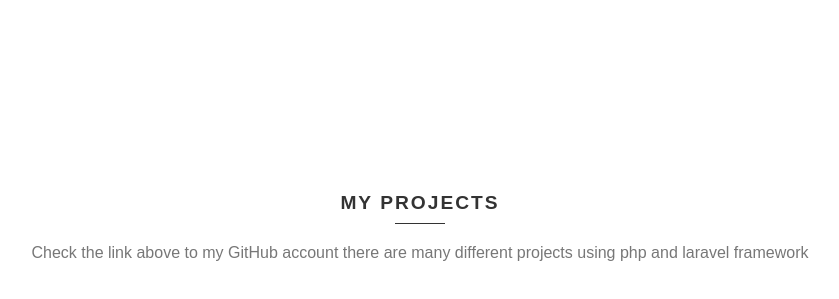
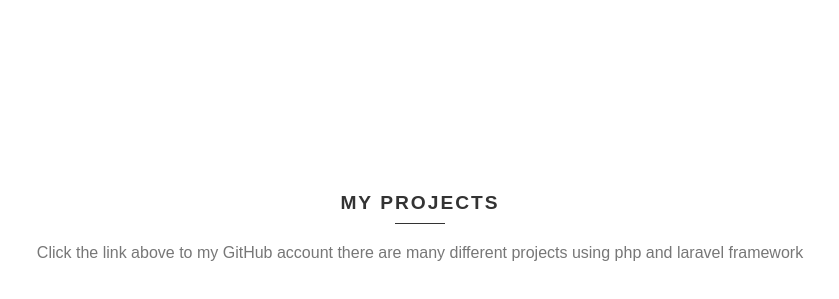
Before and after one commit to mohsen-ebrahem/Portfolio, a plain HTML site: page index.html in a window 1280 px wide. Shown: the part 2448-2747 px from the top of the page, 345-1184 px from the left. Drawn offline with Linux system fonts and the light colour scheme.

Commit message:
Update index.html

```diff
--- a/index.html
+++ b/index.html
@@ -104,7 +104,7 @@
 <section class="project adjust" id="project">
     <div class="title">
         <h2>My Projects</h2>
-        <p>Check the link above to my GitHub account there are many different projects using php and laravel framework</p>
+        <p>Click the link above to my GitHub account there are many different projects using php and laravel framework</p>
     </div>
     <div class="content">
         <!-- <div class="workBx">
```
